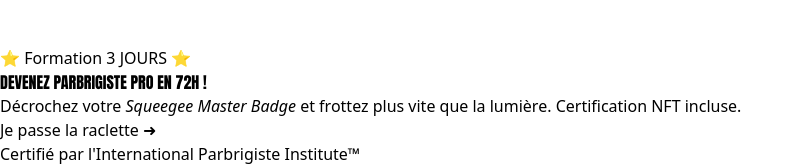
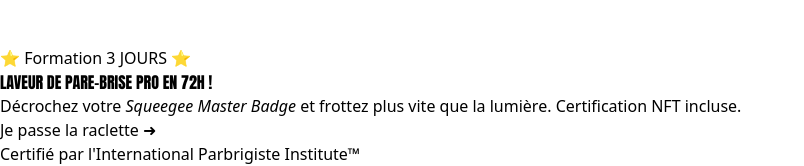
Before and after one commit to hrogerdev/CTA2XLS, a React (Vite) app: page / in a window 1280 px wide. Shown: the part 388-554 px from the top of the page, without its empty margins (0-804 px from the left). Built offline with nearby package versions, Linux system fonts and the light colour scheme.

Commit message:
Update windshield ad title to 'LAVEUR DE PARE-BRISE PRO EN 72H \!'

```diff
--- a/src/components/FakeAdPlaceholder.tsx
+++ b/src/components/FakeAdPlaceholder.tsx
@@ -42,7 +42,7 @@ function WindshieldAcademy() {
             ⭐ Formation 3 JOURS ⭐
           </div>
           <h3 className="text-2xl font-bold mb-2" style={{ fontFamily: 'Impact, sans-serif' }}>
-            DEVENEZ PARBRIGISTE PRO EN 72H !
+            LAVEUR DE PARE-BRISE PRO EN 72H !
           </h3>
           <p className="text-sm mb-4">
             Décrochez votre <em>Squeegee Master Badge</em> et frottez plus vite que la lumière.
```
